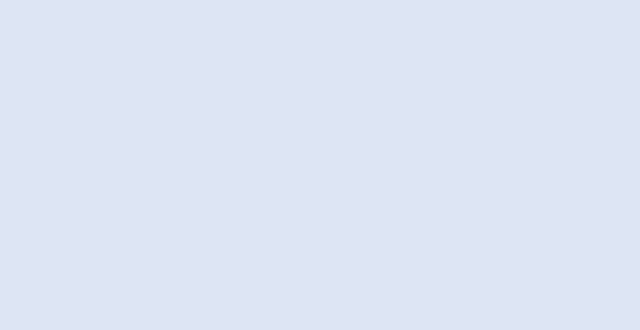
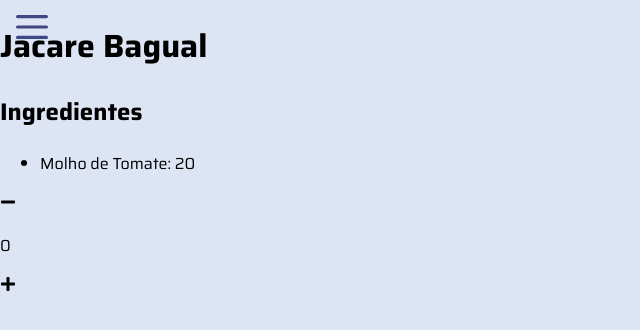
Before and after one commit to lucpes/Gestao_De_Restaurantes, a React (Create React App) app: page /home/test-stock in a window 1280 px wide. Before the commit this address had no page. Shown: the top 330 px of the page, without its empty margins (0-640 px from the left). Built offline with nearby package versions, Linux system fonts and the light colour scheme.

Commit message:
teste funcionando

```diff
--- a/src/Firebase/firebaseConfig.js
+++ b/src/Firebase/firebaseConfig.js
@@ -115,8 +115,10 @@ export async function getCategories() {
     return categories;
 }
 
-export async function updateProduct(categoryId, subcategoryId, productId, data) {
-    const docRef = doc(db, `categories/${categoryId}/subcategories/${subcategoryId}/products/${productId}`);
+
+export async function updateProduct(categoryId, subcategoryId, productName, data) {
+    const formattedProductName = productName.toLowerCase();
+    const docRef = doc(db, `categories/${categoryId}/subcategories/${subcategoryId}/products/${formattedProductName}`);
     await updateDoc(docRef, data);
 }
 
--- a/src/Router.tsx
+++ b/src/Router.tsx
@@ -8,7 +8,8 @@ import SignUp from "./pages/SignUp";
 import Output from "./pages/Output";
 import Home from "./pages/Home";
 import AddRestaurant from "./pages/AddRestaurant";
-import AddProduct from "./pages/addProduct"; // Importando o componente AddProduct
+import AddProduct from "./pages/addProduct";
+import TestStock from "./pages/Stock/TestStock"; // Importando o componente TestStock
 
 export default function Router() {
     return (
@@ -22,9 +23,11 @@ export default function Router() {
                     <Route path="employer" element={<Employer />} />
                     <Route path="config" element={<Config />} />
                     <Route path="add-restaurant" element={<AddRestaurant />} />
-                    <Route path="add-product" element={<AddProduct />} />{" "}
+                    <Route path="add-product" element={<AddProduct />} />
+                    <Route path="test-stock" element={<TestStock productName="Jacare Bagual" ingredients={[
+                        { id: "molho-de-tomate", name: "Molho de Tomate", quantity: 20, categoryId: "Produtos Frescos", subcategoryId: "molhos" }
+                    ]} />} /> {/* Nova rota para TestStock */}
                     <Route path="" element={<Home />} />
-                    {/* Nova rota */}
                 </Route>
             </Routes>
         </BrowserRouter>
--- /dev/null
+++ b/src/pages/Stock/TestStock.tsx
@@ -0,0 +1,76 @@
+import React, { useState } from "react";
+import { FaMinus, FaPlus } from "react-icons/fa";
+import { updateProduct } from "../../Firebase/firebaseConfig";
+
+interface Ingredient {
+    id: string;
+    name: string;
+    quantity: number;
+    categoryId: string;
+    subcategoryId: string;
+}
+
+interface TestStockProps {
+    productName: string;
+    ingredients: Ingredient[];
+}
+
+const TestStock: React.FC<TestStockProps> = ({ productName, ingredients }) => {
+    const [count, setCount] = useState(0);
+    const [ingredientQuantities, setIngredientQuantities] = useState(
+        ingredients.map((ingredient) => ingredient.quantity)
+    );
+
+    const handleAdd = async () => {
+        console.log(`handleAdd chamado para ${productName}`);
+        setCount((prevCount) => {
+            const newCount = prevCount + 1;
+            console.log(`Contador atualizado: ${newCount}`);
+            return newCount;
+        });
+
+        const newQuantities = ingredientQuantities.map((quantity, index) => {
+            const newQuantity = quantity - 1;
+            console.log(`Nova quantidade de ${ingredients[index].name}: ${newQuantity}`);
+            updateProduct(
+                ingredients[index].categoryId,
+                ingredients[index].subcategoryId,
+                ingredients[index].name.toLowerCase(), // Use o nome do ingrediente em minúsculas
+                { quantity: newQuantity }
+            ).then(() => {
+                console.log(`Estoque atualizado de ${ingredients[index].name}: ${newQuantity}`);
+            }).catch((error) => {
+                console.error(`Erro ao atualizar o estoque do ingrediente ${ingredients[index].name}: ${error}`);
+            });
+            return newQuantity;
+        });
+
+        setIngredientQuantities(newQuantities);
+        console.log("Novas quantidades de ingredientes:", newQuantities);
+    };
+
+    return (
+        <div className="test-stock-container">
+            <h1>{productName}</h1>
+            <div className="ingredient-list">
+                <h2>Ingredientes</h2>
+                <ul>
+                    {ingredients.map((ingredient, index) => (
+                        <li key={ingredient.id}>
+                            {ingredient.name}: {ingredientQuantities[index]}
+                        </li>
+                    ))}
+                </ul>
+            </div>
+            <div className="counter-controller">
+                <FaMinus onClick={() => count > 0 && setCount(count - 1)} />
+                <div className="counter">
+                    <p>{count}</p>
+                </div>
+                <FaPlus onClick={handleAdd} />
+            </div>
+        </div>
+    );
+};
+
+export default TestStock;
```
